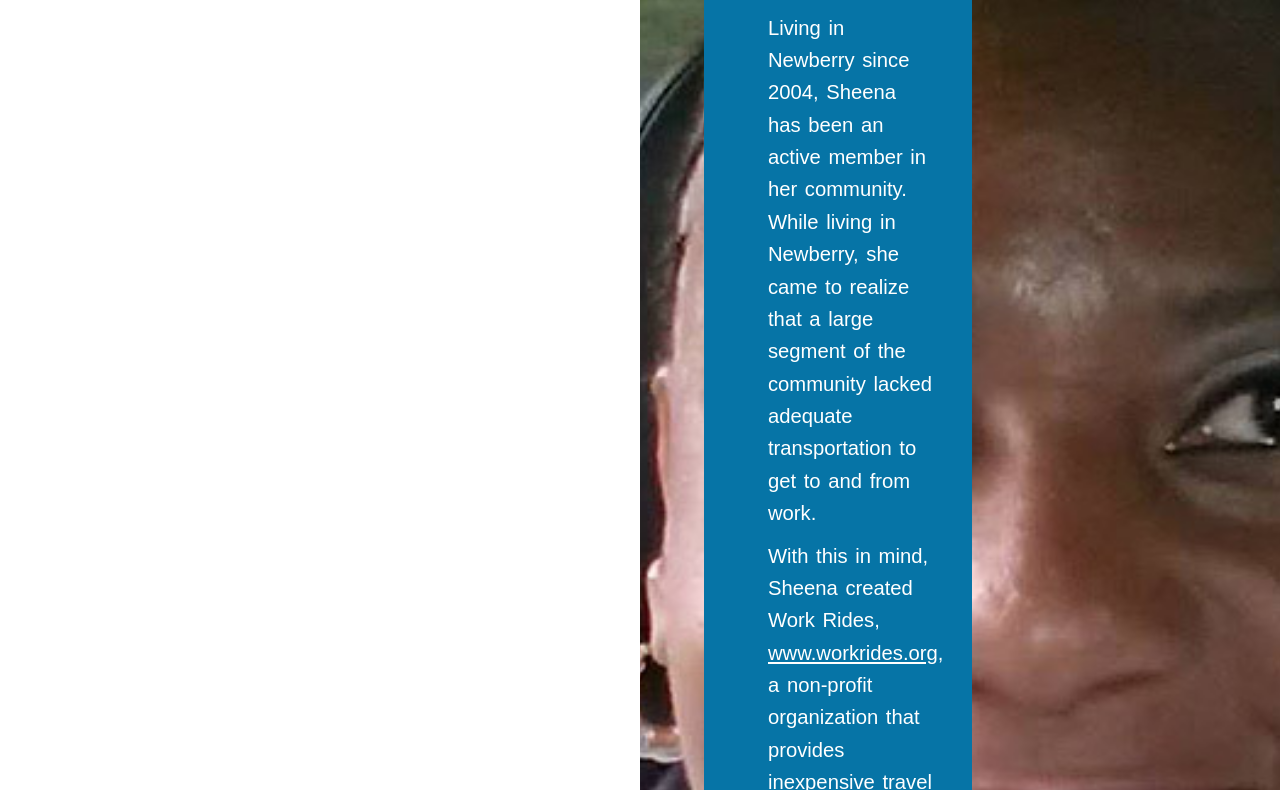
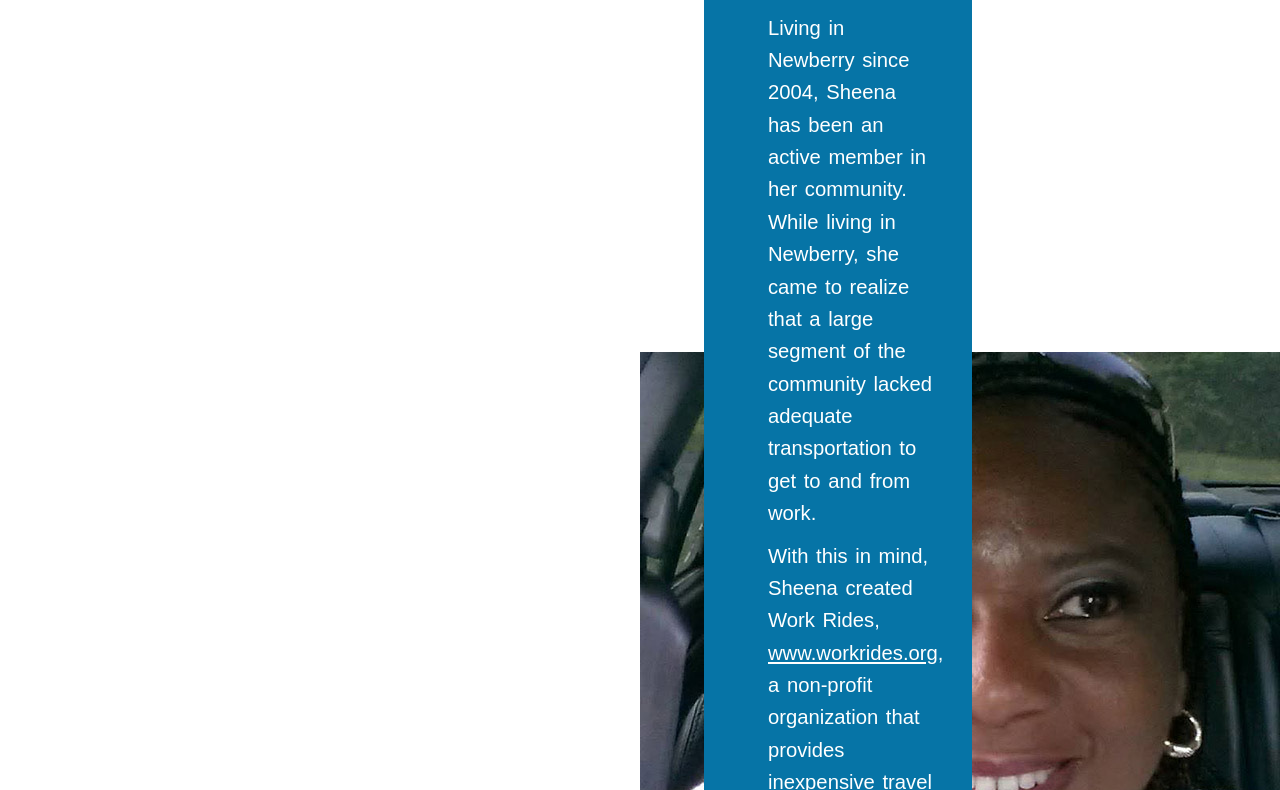
Before and after one commit to todd-eagle/citycouncil-dockerized, a website: page html/about.html in a window 1280 px wide. Shown: the part 302-1092 px from the top of the page. Drawn offline with nearby package versions, Linux system fonts and the light colour scheme; a web font is replaced by a local one.

Commit message:
changes to css

```diff
--- a/html/css/style.css
+++ b/html/css/style.css
@@ -1003,10 +1003,9 @@ body {
 }
 
 .about {
-  grid-column: column-start 5/fullcontent-end;
+  grid-column: column-start 5 / fullcontent-end;
   padding: 4rem 4rem 6rem 5vw;
-  background-size: cover;
-  background-image: url("../img/9.jpg");
+  background-image: url(../img/9.jpg);
   background-position: center;
   background-repeat: no-repeat;
 }
```
